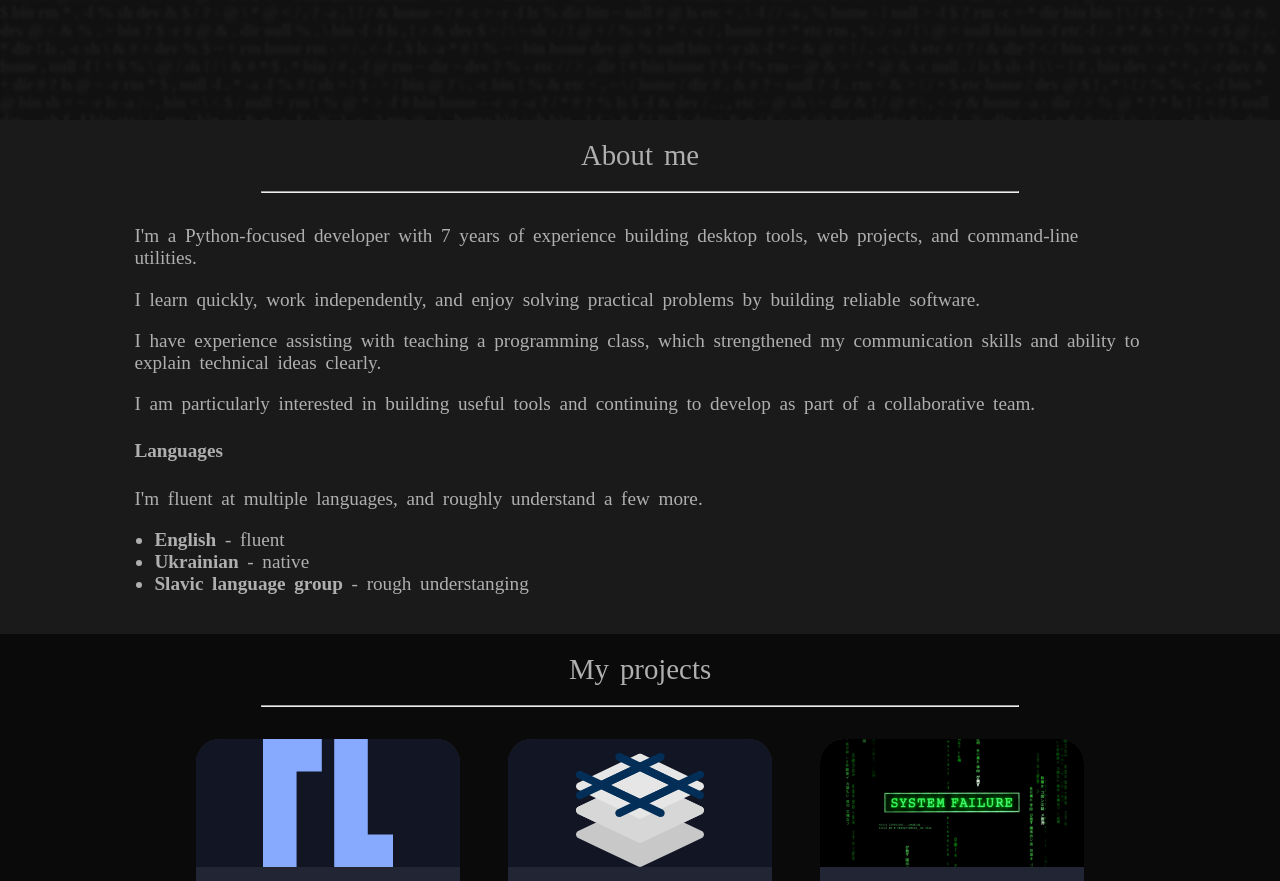
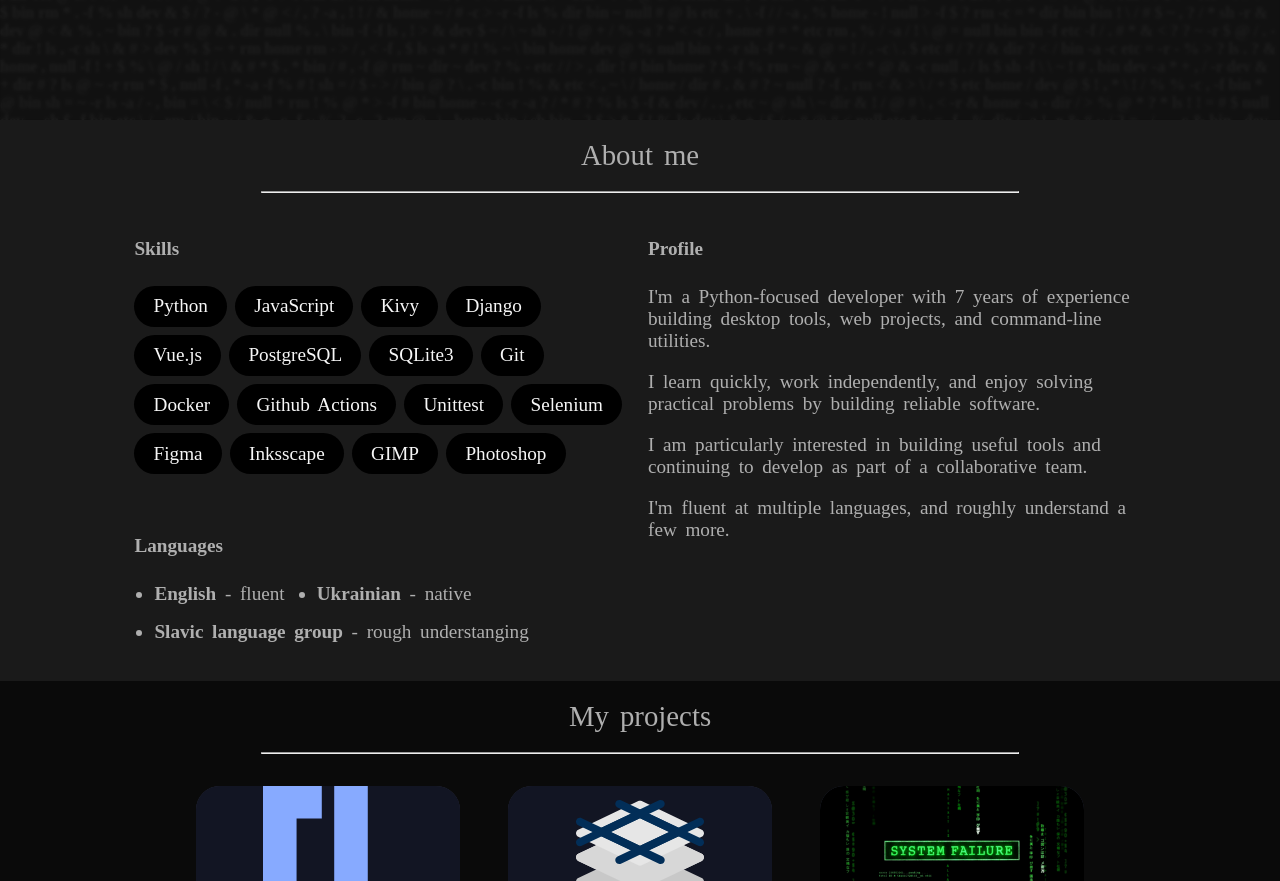
Before and after one commit to prytlubomir/personal_website, a Vue app: page / in a window 1280 px wide. Shown: the part 680-1561 px from the top of the page. Built offline with nearby package versions, Linux system fonts and the light colour scheme.

Commit message:
Finished About section.

```diff
--- a/src/components/HomeAboutSection.vue
+++ b/src/components/HomeAboutSection.vue
@@ -3,18 +3,46 @@
         <ContentLimiter>
 
             <SectionHeading>About me</SectionHeading>
-            <p>I'm a Python-focused developer with 7 years of experience building desktop tools, web projects, and
+            <div class="about-layout">
+                <section class="skills" ref="skills">
+                    <h4>Skills</h4>
+                    <ul class="skills-layout">
+                        <li><BasePill class="skill">Python</BasePill></li>
+                        <li><BasePill class="skill">JavaScript</BasePill></li>
+                        <li><BasePill class="skill">Kivy</BasePill></li>
+                        <li><BasePill class="skill">Django</BasePill></li>
+                        <li><BasePill class="skill">Vue.js</BasePill></li>
+                        <li><BasePill class="skill">PostgreSQL</BasePill></li>
+                        <li><BasePill class="skill">SQLite3</BasePill></li>
+                        <li><BasePill class="skill">Git</BasePill></li>
+                        <li><BasePill class="skill">Docker</BasePill></li>
+                        <li><BasePill class="skill">Github Actions</BasePill></li>
+                        <li><BasePill class="skill">Unittest</BasePill></li>
+                        <li><BasePill class="skill">Selenium</BasePill></li>
+                        <li><BasePill class="skill">Figma</BasePill></li>
+                        <li><BasePill class="skill">Inksscape</BasePill></li>
+                        <li><BasePill class="skill">GIMP</BasePill></li>
+                        <li><BasePill class="skill">Photoshop</BasePill></li>
+                    </ul>
+                </section>
+                <section class="profile" ref="profile">
+                    <h4>Profile</h4>
+                    <p>I'm a Python-focused developer with 7 years of experience building desktop tools, web projects,
+                        and
                         command-line utilities.</p>
                     <p>I learn quickly, work independently, and enjoy solving practical problems
                         by building reliable software.</p>
-            <p>I have experience assisting with teaching a programming
-                class, which strengthened my communication skills and ability to explain technical ideas clearly.</p>
+                    <!-- <p>I have experience assisting with teaching a programming
+                        class, which strengthened my communication skills and ability to explain technical ideas
+                        clearly.</p> -->
                     <p>I am particularly interested in building useful tools and continuing to develop as part of a
                         collaborative
                         team.</p>
+                    <p>I'm fluent at multiple languages, and roughly understand a few more.</p>
+                </section>
+                <section class="languages" ref="langs">
                     <h4>Languages</h4>
-            <p>I'm fluent at multiple languages, and roughly understand a few more.</p>
-            <ul>
+                    <ul class="lang-layout">
                         <li>
                             <span class="about-lang">English</span>
                             <span class="about-lang-sep"> - </span>
@@ -31,6 +59,8 @@
                             <span class="about-lang-level">rough understanging</span>
                         </li>
                     </ul>
+                </section>
+            </div>
         </ContentLimiter>
     </AppSection>
 </template>
@@ -39,6 +69,7 @@
     import AppSection from './AppSection.vue';
     import ContentLimiter from './ContentLimiter.vue';
     import SectionHeading from './SectionHeading.vue';
+    import BasePill from './BasePill.vue';
 
     export default {
         name: "HomeAboutSection",
@@ -46,45 +77,122 @@
             ContentLimiter,
             SectionHeading,
             AppSection,
+            BasePill,
+        },
+        mounted() {
+            // console.log('asm');
+            let profile = this.$refs.profile;
+            let skills = this.$refs.skills;
+
+            // console.log("hi");
+
+            function positionLangs() {
+                if (skills.offsetHeight > profile.offsetHeight) {
+                    profile.classList.remove('bigger');
+                    skills.classList.add('bigger');
+                } else {
+                    skills.classList.remove('bigger');
+                    profile.classList.add('bigger');
                 }
+            }
+
+            positionLangs();
+            window.onresize = positionLangs;
+        },
     }
 </script>
 <style scoped>
     .about {
+        overflow: hidden;
         padding: 1.2rem 0;
-        background-color: #1a1a1a;
+        /*background-color: #161616;*/
         color: #afafaf;
         /*line-height: 1.7em;*/
         font-size: 1.2em;
         word-spacing: .2em;
-
-        /*box-shadow: inset -10px 10px 20px #3f3f3f;*/
     }
 
-    p {
-        /*margin: 0;*/
+    .about-layout {
+        display: grid;
+        /*align-items: flex-start;
+        flex-wrap: wrap;*/
+        grid-template-columns: 1fr 1fr;
+        /*grid-template-rows: 1 1;*/
+        align-items: start;
+        gap: 1rem;
     }
 
-    p:last-child {
-        /*margin-bottom: 0;*/
+    .skills {
+        /*background-color: #fff;*/
+        /*grid-row: span 2;*/
+        /*order: 1;*/
     }
 
-    h2 {
-        margin: 0;
-        text-align: center;
+    .profile {
+        /*background-color: #fff;*/
+        /*order: 2;*/
+        /*grid-row: span 3;*/
+        /*grid-row-start: 1;
+        grid-row-end: 2;*/
     }
 
-    hr {
-        margin: 1.2rem auto;
-        width: 75%;
-
+    .languages {
+        /*order: 3;*/
+        /*grid-column: span 2;*/
     }
 
-    ul {
+    .bigger {
+        grid-row: span 2;
+    }
+
+    .about section{
+        flex-basis: calc(50% - 0.5rem);
+        flex-shrink: 0;
+    }
+
+    .skills-layout {
+        display: flex;
+        flex-wrap: wrap;
+        flex-direction: row;
+        /*width: 40%;*/
+        flex-shrink: 0;
+        /*flex-basis: 40%;*/
+        gap: .5rem;
+        list-style: none;
+        padding: 0;
+    }
+
+    .skill {
+        padding: .5em 1em;
+    }
+
+    :deep(hr) {
+        margin-bottom: 1.2rem;
+    }
+
+    .lang-layout {
+        display: flex;
+        flex-wrap: wrap;
+        gap: 1rem 2rem;
         padding-left: 20px;
     }
 
     .about-lang {
         font-weight: bold;
     }
+
+    @media screen and (max-width: 1090px) {
+        .bigger {
+            grid-row: span 1;
+        }
+        .languages {
+            grid-column: span 2;
+        }
+        .languages h4 {
+            margin-bottom: 0;
+        }
+        .languages ul {
+            margin-top: .5em;
+        }
+    }
 </style>
```
Lines whose indentation alone changed are shown as unchanged.
